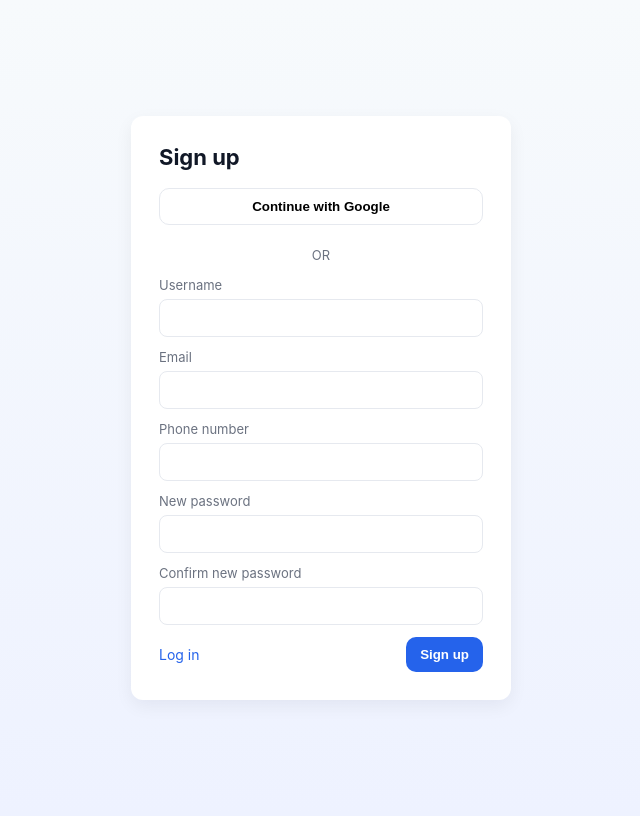
After one commit to lkhang3000/SmartTravelSystem, a Django app: page /accounts/signup/ in a window 1280 px wide. The commit adds this page. Shown: the whole page, without its empty margins (319-959 px from the left). Run offline with Django 5.2, Linux system fonts and the light colour scheme.

Commit message:
Add code at login/sign up

```diff
--- /dev/null
+++ b/website/accounts/static/accounts/css/styles.css
@@ -0,0 +1,91 @@
+:root{
+  --bg:#f5f7fb;
+  --card:#fff;
+  --primary:#2563eb;
+  --muted:#6b7280;
+  --danger:#ef4444;
+  --radius:12px;
+  --shadow: 0 6px 18px rgba(20,20,30,0.06);
+  font-family: Inter, ui-sans-serif, system-ui, -apple-system, "Segoe UI", Roboto, "Helvetica Neue", Arial;
+}
+
+*{box-sizing:border-box}
+body.page{
+  background: linear-gradient(180deg, #f7fafc, #eef2ff);
+  min-height:100vh;
+  display:flex;
+  align-items:center;
+  justify-content:center;
+  padding:28px;
+}
+
+.card{
+  width:380px;
+  background:var(--card);
+  border-radius:var(--radius);
+  box-shadow:var(--shadow);
+  padding:28px;
+}
+
+.brand{
+  margin:0 0 18px 0;
+  font-size:22px;
+  color:#111827;
+}
+
+.field{display:block;margin-bottom:12px}
+.label{display:block;font-size:13px;color:var(--muted);margin-bottom:6px}
+input[type="text"],input[type="email"],input[type="password"],input[type="tel"]{
+  width:100%;
+  padding:10px 12px;
+  border:1px solid #e6e9ef;
+  border-radius:8px;
+  font-size:14px;
+  background:#fff;
+}
+
+.btn{
+  padding:10px 14px;
+  border-radius:10px;
+  border:1px solid transparent;
+  font-weight:600;
+  cursor:pointer;
+}
+
+.btn.google{
+  width:100%;
+  background:#fff;
+  border:1px solid #e6e9ef;
+  margin-bottom:12px;
+}
+
+.btn.primary{
+  background:var(--primary);
+  color:#fff;
+  border-radius:10px;
+  border:none;
+}
+
+.divider{
+  text-align:center;
+  margin:10px 0 14px;
+  color:var(--muted);
+  font-size:13px;
+}
+.divider span{
+  background:transparent;padding:0 8px;
+}
+
+.row-between{
+  display:flex;
+  justify-content:space-between;
+  align-items:center;
+  gap:12px;
+  margin-top:8px;
+}
+
+.link{color:var(--primary); text-decoration:none; font-size:14px;}
+.muted{color:var(--muted);font-size:13px;margin-top:14px}
+
+.field-error{color:var(--danger);font-size:13px;margin-top:6px}
+.error{background:#fee2e2;color:#991b1b;padding:8px;border-radius:8px;margin-bottom:12px}
--- /dev/null
+++ b/website/accounts/static/accounts/js/auth.js
@@ -0,0 +1,65 @@
+// basic client-side checks; does not replace server validation
+document.addEventListener('DOMContentLoaded', () => {
+  const loginForm = document.getElementById('loginForm');
+  const signupForm = document.getElementById('signupForm');
+
+  function showAlert(el, msg){
+    let error = el.querySelector('.client-error');
+    if(!error){
+      error = document.createElement('div');
+      error.className = 'field-error client-error';
+      el.appendChild(error);
+    }
+    error.textContent = msg;
+  }
+
+  if(signupForm){
+    signupForm.addEventListener('submit', (e) => {
+      const p1 = signupForm.querySelector('input[name="password1"]').value;
+      const p2 = signupForm.querySelector('input[name="password2"]').value;
+      const username = signupForm.querySelector('input[name="username"]').value.trim();
+      const email = signupForm.querySelector('input[name="email"]').value.trim();
+
+      // simple checks
+      if(!username){
+        e.preventDefault();
+        showAlert(signupForm, 'Vui lòng nhập username.');
+        return;
+      }
+      if(!email.includes('@')){
+        e.preventDefault();
+        showAlert(signupForm, 'Email không hợp lệ.');
+        return;
+      }
+      if(p1.length < 8){
+        e.preventDefault();
+        showAlert(signupForm, 'Mật khẩu phải lớn hơn 8 ký tự.');
+        return;
+      }
+      if(p1 !== p2){
+        e.preventDefault();
+        showAlert(signupForm, 'Mật khẩu xác nhận không khớp.');
+        return;
+      }
+    });
+  }
+
+  if(loginForm){
+    loginForm.addEventListener('submit', (e) => {
+      const email = loginForm.querySelector('input[name="username"]').value.trim();
+      const pwd = loginForm.querySelector('input[name="password"]').value;
+      if(!email || !pwd){
+        e.preventDefault();
+        showAlert(loginForm, 'Vui lòng cung cấp email và mật khẩu.');
+        return;
+      }
+    });
+  }
+
+  // Google buttons - redirect to oauth endpoint (backend must configure)
+  const googleBtn = document.getElementById('googleBtn');
+  const googleBtnSignup = document.getElementById('googleBtnSignup');
+  const googleUrl = '/accounts/google/login/'; // placeholder route used by django-allauth or social-auth
+  if(googleBtn) googleBtn.addEventListener('click', () => { window.location = googleUrl; });
+  if(googleBtnSignup) googleBtnSignup.addEventListener('click', () => { window.location = googleUrl; });
+});
--- /dev/null
+++ b/website/accounts/templates/accounts/password_reset_complete.html
@@ -0,0 +1 @@
+<h2>Reset password page</h2>
--- /dev/null
+++ b/website/accounts/templates/accounts/password_reset_confirm.html
@@ -0,0 +1 @@
+<h2>Reset password page</h2>
--- /dev/null
+++ b/website/accounts/templates/accounts/password_reset_done.html
@@ -0,0 +1 @@
+<h2>Reset password page</h2>
--- /dev/null
+++ b/website/accounts/templates/accounts/password_reset_email.html
@@ -0,0 +1 @@
+<h2>Reset password page</h2>
--- /dev/null
+++ b/website/accounts/templates/accounts/signup.html
@@ -0,0 +1,60 @@
+{% load static %}
+<!doctype html>
+<html lang="vi">
+<head>
+  <meta charset="utf-8" />
+  <meta name="viewport" content="width=device-width,initial-scale=1" />
+  <title>Sign up</title>
+  <link rel="stylesheet" href="{% static 'accounts/css/styles.css' %}">
+</head>
+<body class="page">
+  <main class="card">
+    <h1 class="brand">Sign up</h1>
+
+    <form id="signupForm" method="post" action="{% url 'accounts:signup' %}" novalidate>
+      {% csrf_token %}
+
+      <button type="button" id="googleBtnSignup" class="btn google">Continue with Google</button>
+
+      <div class="divider"><span>OR</span></div>
+
+      <label class="field">
+        <span class="label">Username</span>
+        <input type="text" name="username" value="{{ form.username.value|default:'' }}" required />
+        {% if form.username.errors %}<div class="field-error">{{ form.username.errors.0 }}</div>{% endif %}
+      </label>
+
+      <label class="field">
+        <span class="label">Email</span>
+        <input type="email" name="email" value="{{ form.email.value|default:'' }}" required />
+        {% if form.email.errors %}<div class="field-error">{{ form.email.errors.0 }}</div>{% endif %}
+      </label>
+
+      <label class="field">
+        <span class="label">Phone number</span>
+        <input type="tel" name="phone" value="{{ form.phone.value|default:'' }}" />
+        {% if form.phone.errors %}<div class="field-error">{{ form.phone.errors.0 }}</div>{% endif %}
+      </label>
+
+      <label class="field">
+        <span class="label">New password</span>
+        <input type="password" name="password1" required />
+        {% if form.password1.errors %}<div class="field-error">{{ form.password1.errors.0 }}</div>{% endif %}
+      </label>
+
+      <label class="field">
+        <span class="label">Confirm new password</span>
+        <input type="password" name="password2" required />
+        {% if form.password2.errors %}<div class="field-error">{{ form.password2.errors.0 }}</div>{% endif %}
+      </label>
+
+      <div class="row-between">
+        <a class="link" href="{% url 'accounts:login' %}">Log in</a>
+        <button type="submit" class="btn primary">Sign up</button>
+      </div>
+    </form>
+  </main>
+
+  <script src="{% static 'accounts/js/auth.js' %}"></script>
+</body>
+</html>
--- /dev/null
+++ b/website/accounts/urls.py
@@ -0,0 +1,14 @@
+from django.urls import path
+from . import views
+
+app_name = 'accounts'
+
+urlpatterns = [
+    path('login/', views.login_view, name='login'),
+    path('signup/', views.signup_view, name='signup'),
+
+    path('password-reset/', views.MyPasswordResetView.as_view(), name='password_reset'),
+    path('password-reset/done/', views.MyPasswordResetDoneView.as_view(), name='password_reset_done'),
+    path('password-reset-confirm/<uidb64>/<token>/', views.MyPasswordResetConfirmView.as_view(), name='password_reset_confirm'),
+    path('password-reset/complete/', views.MyPasswordResetCompleteView.as_view(), name='password_reset_complete'),
+]
--- /dev/null
+++ b/website/accounts/views.py
@@ -0,0 +1,27 @@
+from django.shortcuts import render
+
+def login_view(request):
+    return render(request, 'accounts/login.html')
+
+def signup_view(request):
+    return render(request, 'accounts/signup.html')
+
+from django.contrib.auth.views import (
+    PasswordResetView, PasswordResetDoneView,
+    PasswordResetConfirmView, PasswordResetCompleteView
+)
+
+class MyPasswordResetView(PasswordResetView):
+    template_name = 'accounts/password_reset.html'
+    email_template_name = 'accounts/password_reset_email.html'
+    success_url = '/accounts/password-reset/done/'
+
+class MyPasswordResetDoneView(PasswordResetDoneView):
+    template_name = 'accounts/password_reset_done.html'
+
+class MyPasswordResetConfirmView(PasswordResetConfirmView):
+    template_name = 'accounts/password_reset_confirm.html'
+    success_url = '/accounts/password-reset/complete/'
+
+class MyPasswordResetCompleteView(PasswordResetCompleteView):
+    template_name = 'accounts/password_reset_complete.html'
--- a/website/sightseeing/Templates/homepage.html
+++ b/website/sightseeing/Templates/homepage.html
@@ -32,7 +32,10 @@
         <a href="#" class="u-image u-logo u-image-1" data-image-width="750" data-image-height="750">
           <img src="{% static 'images/SmartTour11.png' %}" class="u-logo-image u-logo-image-1">
         </a>
-        <a href="" class="u-btn u-btn-round u-button-style u-custom-color-2 u-radius u-btn-1">Log in/ Register </a>
+        <a href="{% url 'accounts:login' %}" class="u-btn u-btn-round u-button-style u-custom-color-2 u-radius u-btn-1">
+  Log in / Sign up
+</a>
+
       </div></header>
     <section class="u-clearfix u-section-1" id="block-3">
       <div class="u-clearfix u-sheet u-valign-bottom-lg u-valign-bottom-md u-valign-bottom-sm u-valign-bottom-xs u-sheet-1">
--- a/website/website/settings.py
+++ b/website/website/settings.py
@@ -31,6 +31,7 @@ ALLOWED_HOSTS = []
 # Application definition
 
 INSTALLED_APPS = [
+    'accounts',
     'django.contrib.admin',
     'django.contrib.auth',
     'django.contrib.contenttypes',
--- a/website/website/urls.py
+++ b/website/website/urls.py
@@ -21,6 +21,7 @@ from sightseeing import views
 urlpatterns = [
     path('admin/', admin.site.urls),
     path('api/', include('sightseeing.urls')),
+    path('accounts/', include('accounts.urls')),
     path('', views.get_home, name='home'),
     path('login/',views.user_login, name='login'),
     path('input/',views.user_input, name='input')
```
Also changed, not shown: website/accounts/settings.py (added, +7 -0 lines), website/accounts/static/accounts/forms.py (added, +37 -0 lines), website/accounts/static/accounts/urls.py (added, +15 -0 lines), website/accounts/static/accounts/views.py (added, +51 -0 lines), website/accounts/templates/accounts/login.html (added, +47 -0 lines).
